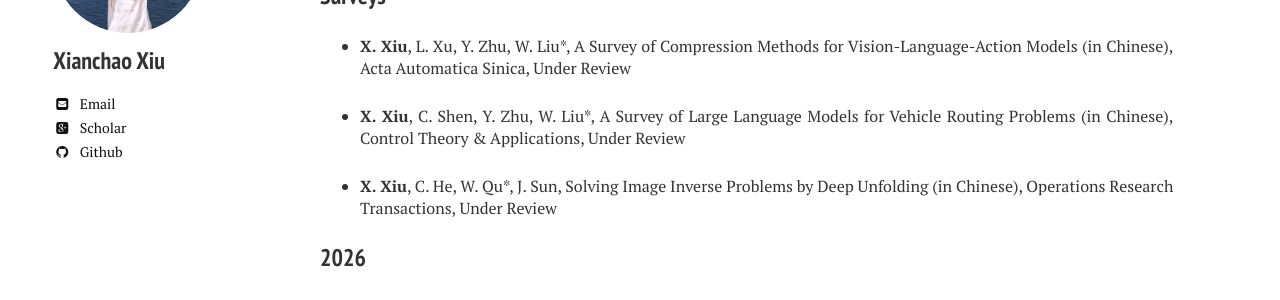
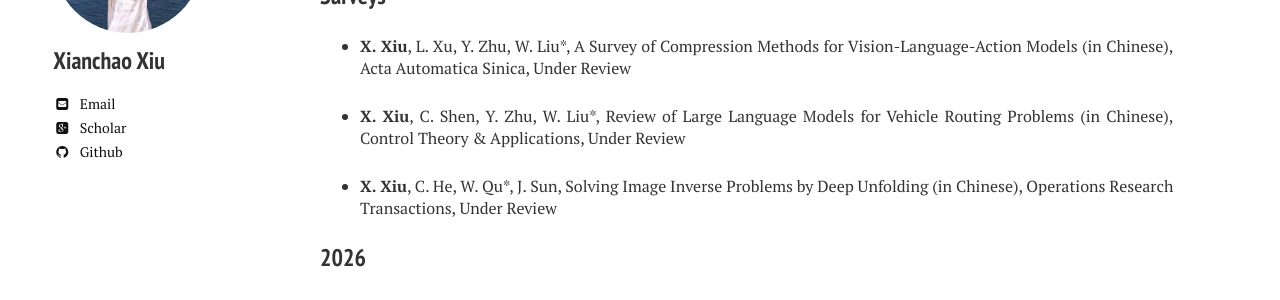
Before and after one commit to xianchaoxiu/xianchaoxiu.github.io, a Jekyll site: the page built from publications/index.md, in a window 1280 px wide. Shown: the part 189-489 px from the top of the page. Built offline with Jekyll 4.4.1, drawn with Linux system fonts in a browser that asks for light colours; nearby versions of some CDN libraries.

Commit message:
Update index.md

```diff
--- a/publications/index.md
+++ b/publications/index.md
@@ -14,7 +14,7 @@ share: false
 
 * <b>X. Xiu</b>, L. Xu, Y. Zhu, W. Liu*, A Survey of Compression Methods for Vision-Language-Action Models (in Chinese), Acta Automatica Sinica, Under Review
 
-* <b>X. Xiu</b>, C. Shen, Y. Zhu, W. Liu*, A Survey of Large Language Models for Vehicle Routing Problems (in Chinese), Control Theory & Applications, Under Review
+* <b>X. Xiu</b>, C. Shen, Y. Zhu, W. Liu*, Review of Large Language Models for Vehicle Routing Problems (in Chinese), Control Theory & Applications, Under Review
 
 * <b>X. Xiu</b>, C. He, W. Qu*, J. Sun, Solving Image Inverse Problems by Deep Unfolding (in Chinese), Operations Research Transactions, Under Review
 
```
